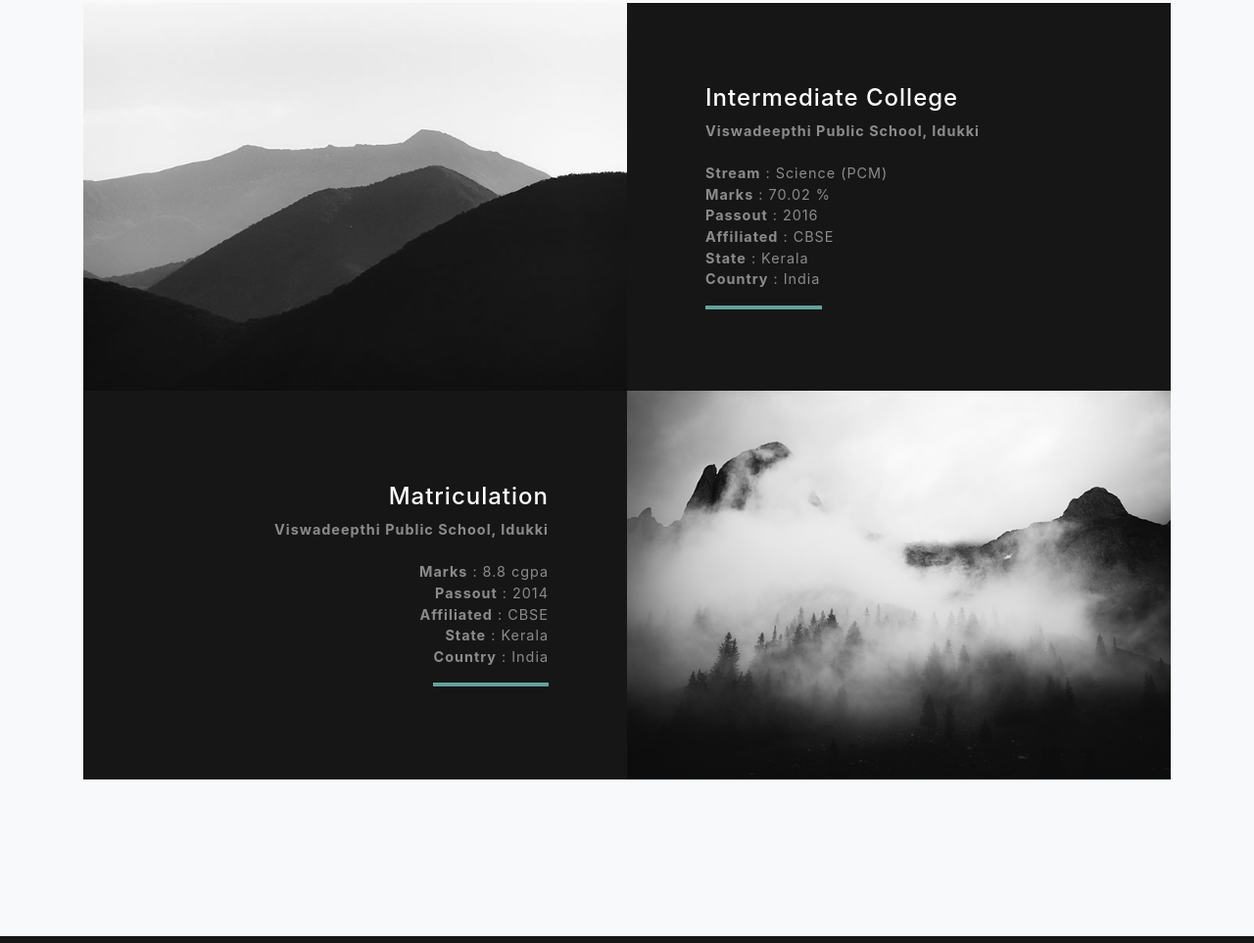
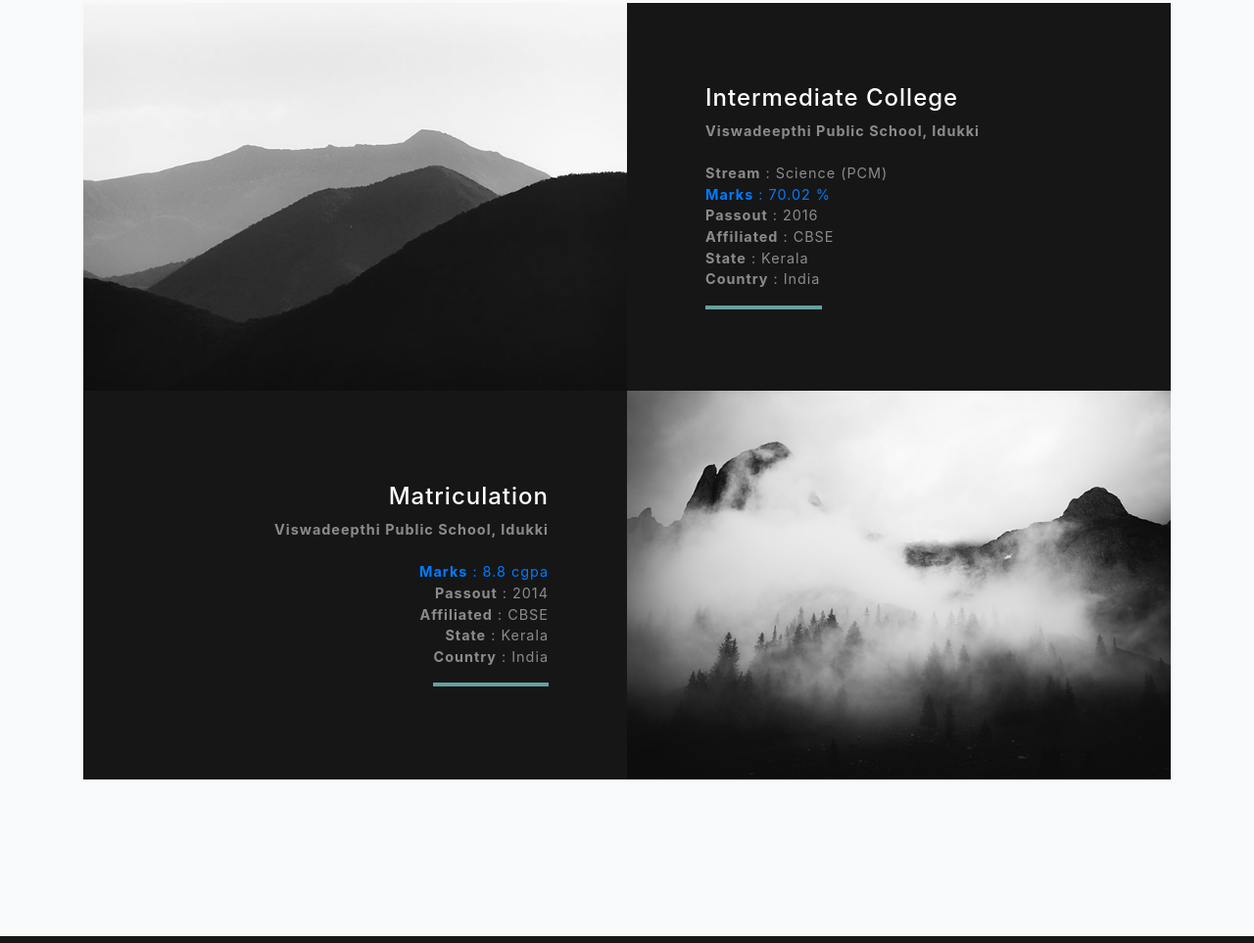
Before and after one commit to suraj038/suraj038.github.io, a website with bundled scripts: page about.html in a window 1280 px wide. Shown: the part 1468-2431 px from the top of the page at 98% size. Built offline with nearby package versions, Linux system fonts and the light colour scheme.

Commit message:
Update about.html

```diff
--- a/about.html
+++ b/about.html
@@ -93,7 +93,7 @@
               <div class="project-text w-100 my-auto text-center text-lg-left">
                 <h4 class="text-white">Intermediate College</h4>
                 <p class="mb-0 text-white-50"><b>Viswadeepthi Public School, Idukki</b></p><br>
-                <p class="mb-0 text-white-50"><b>Stream</b> : Science (PCM) <br><b>Marks</b> : 70.02 % <br><b>Passout</b> : 2016<br><b>Affiliated</b> : CBSE <br><b>State</b> : Kerala <br><b>Country</b> : India</p>
+                <p class="mb-0 text-white-50"><b>Stream</b> : Science (PCM) <br><a href="https://drive.google.com/file/d/1Fj7JHwbBX1_zjCbOoNm_e2euRGeuWi8j/view?usp=sharing"><b>Marks</b> : 70.02 % </a><br><b>Passout</b> : 2016<br><b>Affiliated</b> : CBSE <br><b>State</b> : Kerala <br><b>Country</b> : India</p>
                 <hr class="d-none d-lg-block mb-0 ml-0">
               </div>
             </div>
@@ -112,7 +112,7 @@
               <div class="project-text w-100 my-auto text-center text-lg-right">
                 <h4 class="text-white">Matriculation</h4>
                 <p class="mb-0 text-white-50"><b>Viswadeepthi Public School, Idukki</b></p><br>
-                <p class="mb-0 text-white-50"><b>Marks</b> : 8.8 cgpa <br><b>Passout</b> : 2014<br><b>Affiliated</b> : CBSE <br><b>State</b> : Kerala <br><b>Country</b> : India</p>
+                <p class="mb-0 text-white-50"><a href="https://drive.google.com/file/d/1Os3VEVJ5ZUYNtMbvYIGxdEYthB-SPqE4/view?usp=sharing"><b>Marks</b> : 8.8 cgpa </a><br><b>Passout</b> : 2014<br><b>Affiliated</b> : CBSE <br><b>State</b> : Kerala <br><b>Country</b> : India</p>
                 <hr class="d-none d-lg-block mb-0 mr-0">
               </div>
             </div>
```
